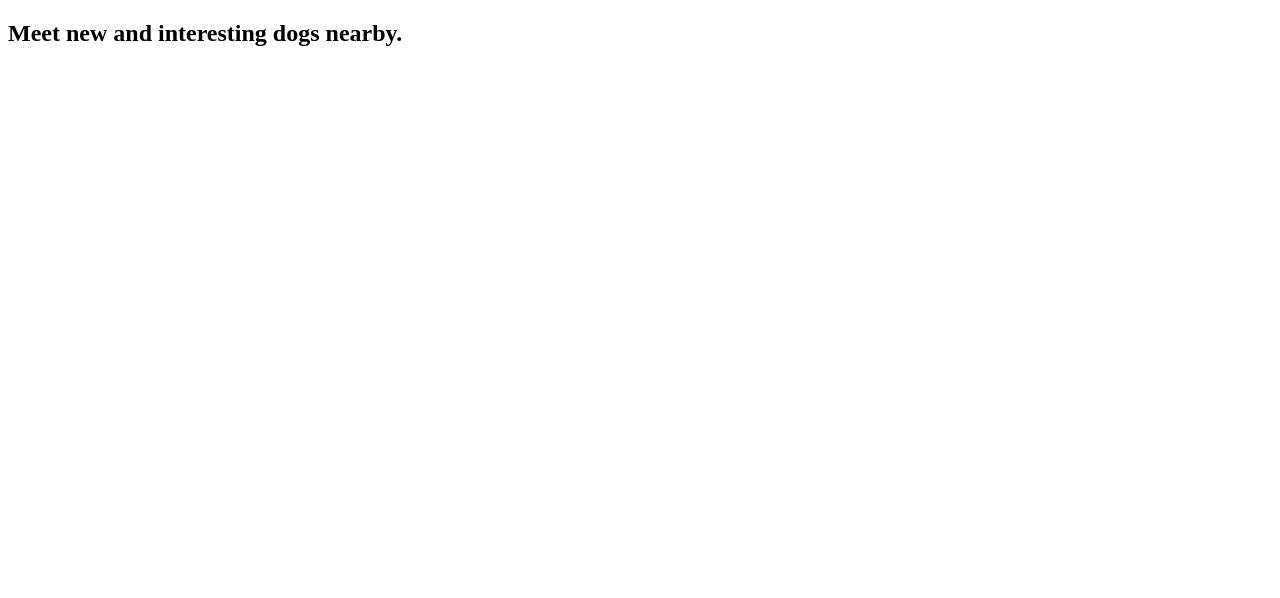
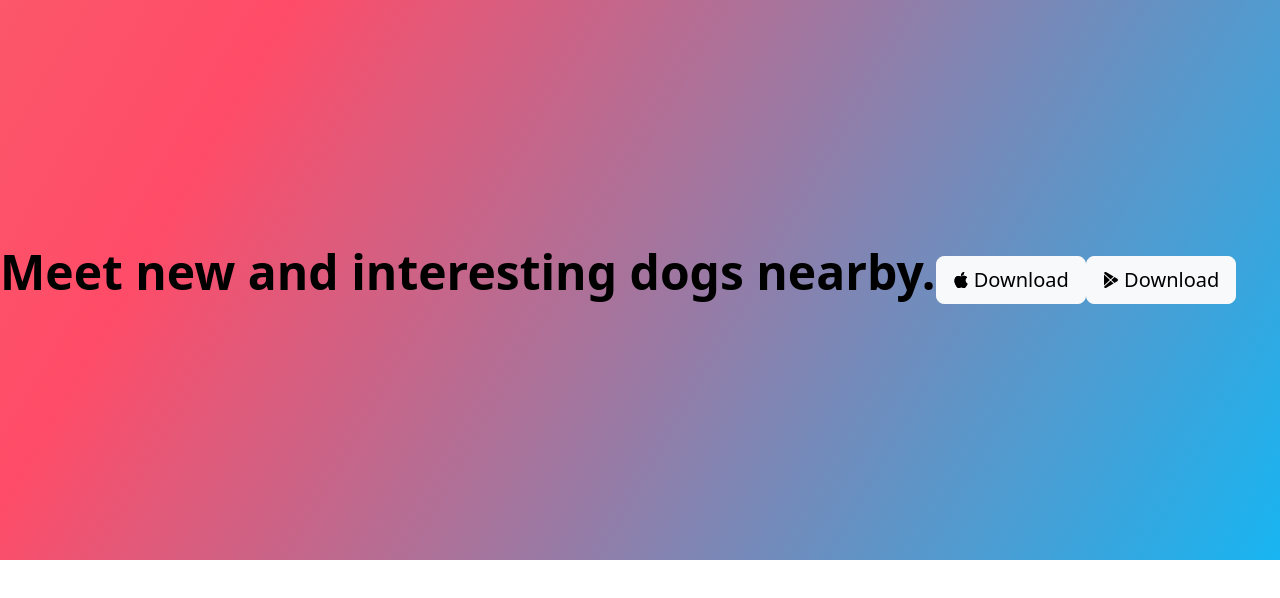
Before and after one commit to justinzcr/Tindog, a plain HTML site: page index.html in a window 1280 px wide. Shown: the top 598 px of the page. Drawn offline with nearby package versions, Linux system fonts and the light colour scheme.

Commit message:
add download buttons and title styling

```diff
--- a/index.html
+++ b/index.html
@@ -5,7 +5,8 @@
   <meta charset="UTF-8">
   <meta name="viewport" content="width=device-width, initial-scale=1.0">
   <title>TinDog</title>
-  <link type="stylesheet" href="./css/style.css"/>
+  <link href="https://cdn.jsdelivr.net/npm/bootstrap@5.3.3/dist/css/bootstrap.min.css" rel="stylesheet" integrity="sha384-QWTKZyjpPEjISv5WaRU9OFeRpok6YctnYmDr5pNlyT2bRjXh0JMhjY6hW+ALEwIH" crossorigin="anonymous">
+  <link rel="stylesheet" href="./css/style.css"/>
 </head>
 
 <body>
@@ -13,7 +14,28 @@
   <!-- Title -->
   <section id="title">
     <div class="gradient-background" id="title1">
-      <h1>Meet new and interesting dogs nearby.</h1>
+      <div id="TextCenter">
+        <h1 class="display-5 fw-bold text-body-emphasis lh-1 mb-3">
+          Meet new and interesting dogs nearby.
+        </h1>
+        <button type="button" class="btn btn-light btn-lg">
+          <svg xmlns="http://www.w3.org/2000/svg" width="16" height="16" fill="currentColor"
+            class="bi bi-apple mb-1" viewBox="0 0 16 16">
+              <path
+                 d="M11.182.008C11.148-.03 9.923.023 8.857 1.18c-1.066 1.156-.902 2.482-.878 2.516.024.034 1.52.087 2.475-1.258.955-1.345.762-2.391.728-2.43Zm3.314 11.733c-.048-.096-2.325-1.234-2.113-3.422.212-2.189 1.675-2.789 1.698-2.854.023-.065-.597-.79-1.254-1.157a3.692 3.692 0 0 0-1.563-.434c-.108-.003-.483-.095-1.254.116-.508.139-1.653.589-1.968.607-.316.018-1.256-.522-2.267-.665-.647-.125-1.333.131-1.824.328-.49.196-1.422.754-2.074 2.237-.652 1.482-.311 3.83-.067 4.56.244.729.625 1.924 1.273 2.796.576.984 1.34 1.667 1.659 1.899.319.232 1.219.386 1.843.067.502-.308 1.408-.485 1.766-.472.357.013 1.061.154 1.782.539.571.197 1.111.115 1.652-.105.541-.221 1.324-1.059 2.238-2.758.347-.79.505-1.217.473-1.282Z" />
+              <path
+                  d="M11.182.008C11.148-.03 9.923.023 8.857 1.18c-1.066 1.156-.902 2.482-.878 2.516.024.034 1.52.087 2.475-1.258.955-1.345.762-2.391.728-2.43Zm3.314 11.733c-.048-.096-2.325-1.234-2.113-3.422.212-2.189 1.675-2.789 1.698-2.854.023-.065-.597-.79-1.254-1.157a3.692 3.692 0 0 0-1.563-.434c-.108-.003-.483-.095-1.254.116-.508.139-1.653.589-1.968.607-.316.018-1.256-.522-2.267-.665-.647-.125-1.333.131-1.824.328-.49.196-1.422.754-2.074 2.237-.652 1.482-.311 3.83-.067 4.56.244.729.625 1.924 1.273 2.796.576.984 1.34 1.667 1.659 1.899.319.232 1.219.386 1.843.067.502-.308 1.408-.485 1.766-.472.357.013 1.061.154 1.782.539.571.197 1.111.115 1.652-.105.541-.221 1.324-1.059 2.238-2.758.347-.79.505-1.217.473-1.282Z" />
+          </svg> Download
+        </button>
+        <button type="button" class="btn btn-light btn-lg">
+          <svg xmlns="http://www.w3.org/2000/svg" width="16" height="16" fill="currentColor"
+                class="bi bi-google-play mb-1" viewBox="0 0 16 16">
+<path
+                  d="M14.222 9.374c1.037-.61 1.037-2.137 0-2.748L11.528 5.04 8.32 8l3.207 2.96 2.694-1.586Zm-3.595 2.116L7.583 8.68 1.03 14.73c.201 1.029 1.36 1.61 2.303 1.055l7.294-4.295ZM1 13.396V2.603L6.846 8 1 13.396ZM1.03 1.27l6.553 6.05 3.044-2.81L3.333.215C2.39-.341 1.231.24 1.03 1.27Z" />
+</svg> Download
+        </button>
+    </div>
+
     </div>
   </section>
   <!-- Features -->
@@ -32,6 +54,7 @@
   <section id="footer">
 
   </section>
+  <script src="https://cdn.jsdelivr.net/npm/bootstrap@5.3.3/dist/js/bootstrap.bundle.min.js" integrity="sha384-YvpcrYf0tY3lHB60NNkmXc5s9fDVZLESaAA55NDzOxhy9GkcIdslK1eN7N6jIeHz" crossorigin="anonymous"></script>
 </body>
 
 </html>
```
